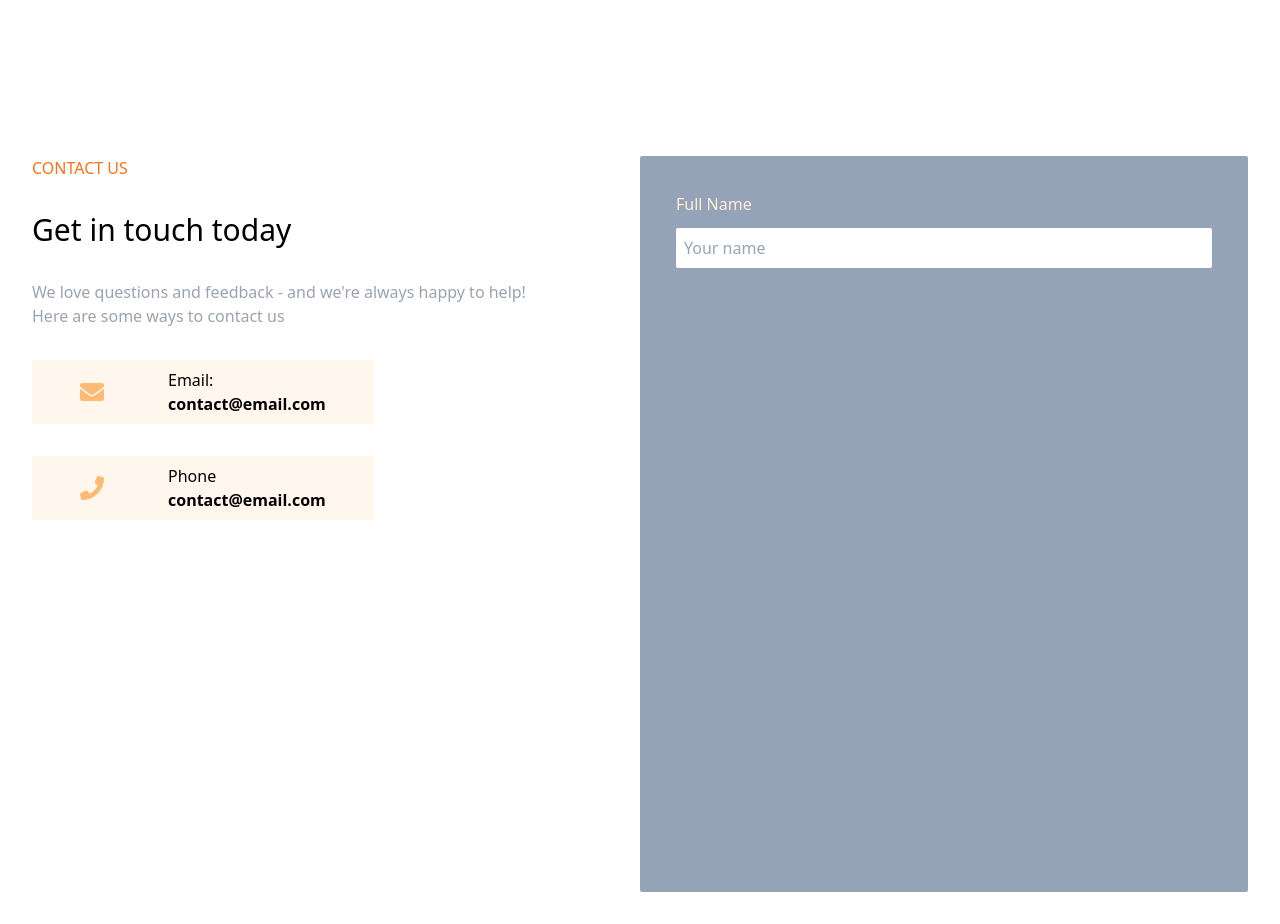
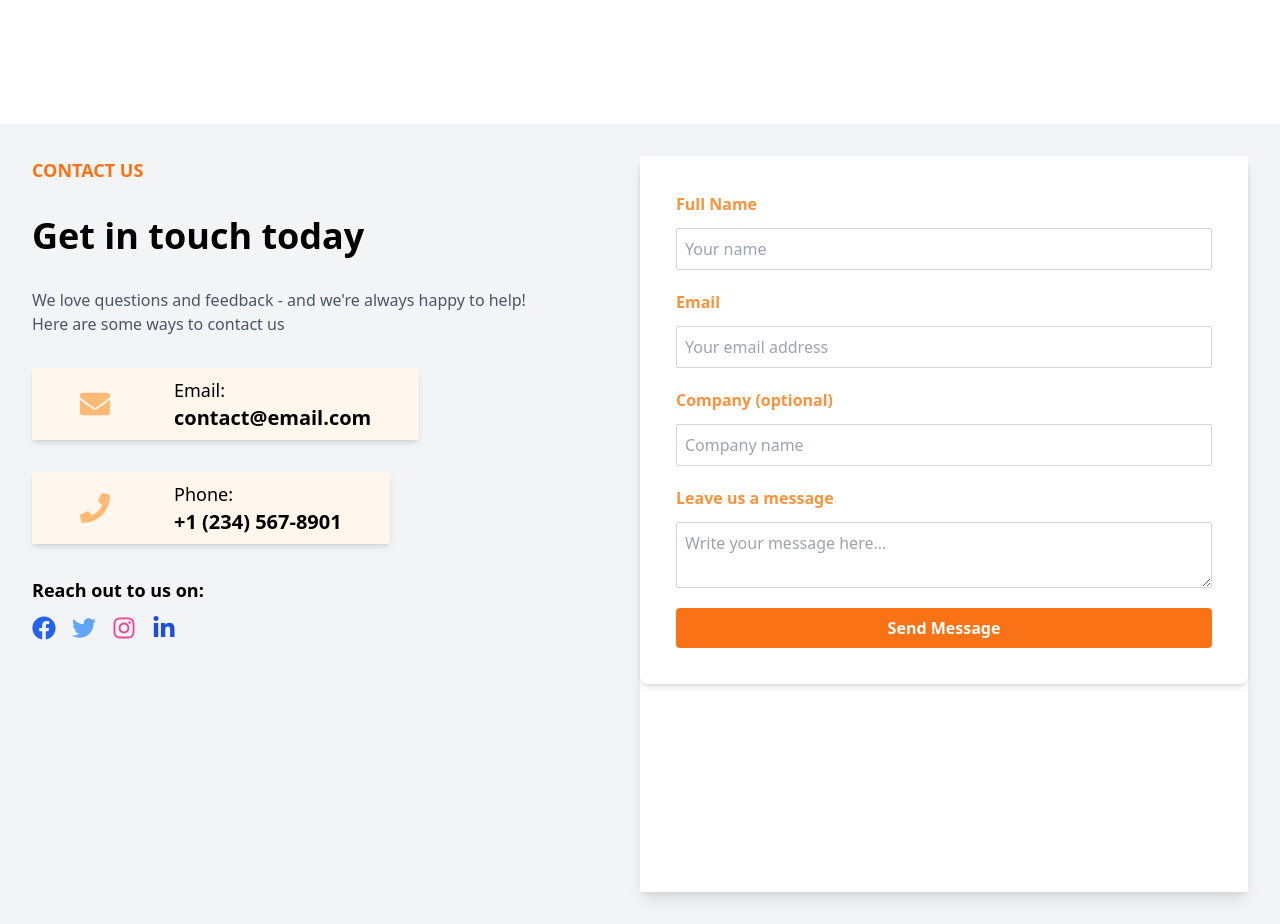
Before and after one commit to Youssoufai/v23, a Next.js app: page / in a window 1280 px wide. Shown: the part 3080-4004 px from the top of the page. Built offline with nearby package versions, Linux system fonts and the light colour scheme.

Commit message:
Rounded Contact Section

```diff
--- a/app/components/Contact.jsx
+++ b/app/components/Contact.jsx
@@ -1,37 +1,59 @@
-import { FaEnvelope, FaPhone } from "react-icons/fa";
+import { FaEnvelope, FaFacebook, FaInstagram, FaLinkedinIn, FaPhone, FaTwitter } from "react-icons/fa";
 const Contact = () => {
     return (
         <>
-            <section className="h-screen flex justify-between p-8">
+            <section className="h-screen flex justify-between p-8 bg-gray-100"> {/* Added background color */}
                 <div className="flex flex-col items-start space-y-8 flex-1">
-                    <h3 className="text-orange-500">CONTACT US</h3>
-                    <h1 className="text-3xl">Get in touch today</h1>
-                    <p className="text-gray-400">We love questions and feedback - and we're always happy to help! <br /> Here are some ways to contact us</p>
-                    <div className="flex items-center justify-between space-x-16 rounded-sm px-12 py-2 bg-orange-50">
+                    <h3 className="text-orange-500 text-lg font-semibold">CONTACT US</h3> {/* Increased font size and weight */}
+                    <h1 className="text-4xl font-bold">Get in touch today</h1> {/* Increased font size and weight */}
+                    <p className="text-gray-600">We love questions and feedback - and we're always happy to help! <br /> Here are some ways to contact us</p> {/* Darkened text color */}
+                    <div className="flex items-center justify-between space-x-16 rounded-sm px-12 py-2 bg-orange-50 shadow-md"> {/* Added shadow */}
                         <div>
-                            <FaEnvelope className="text-orange-300 text-2xl" />
+                            <FaEnvelope className="text-orange-300 text-3xl" /> {/* Increased icon size */}
                         </div>
                         <div>
-                            <h2>Email:</h2>
-                            <h1 className="font-bold">contact@email.com</h1>
+                            <h2 className="text-lg">Email:</h2> {/* Increased font size */}
+                            <h1 className="font-bold text-xl">contact@email.com</h1> {/* Increased font size */}
                         </div>
                     </div>
-                    <div className="flex items-center justify-between space-x-16 rounded-sm px-12 py-2 bg-orange-50">
+                    <div className="flex items-center justify-between space-x-16 rounded-sm px-12 py-2 bg-orange-50 shadow-md"> {/* Added shadow */}
                         <div>
-                            <FaPhone className="text-orange-300 text-2xl" />
+                            <FaPhone className="text-orange-300 text-3xl" /> {/* Increased icon size */}
                         </div>
                         <div>
-                            <h2>Phone</h2>
-                            <h1 className="font-bold">contact@email.com</h1>
+                            <h2 className="text-lg">Phone:</h2> {/* Added colon for consistency */}
+                            <h1 className="font-bold text-xl">+1 (234) 567-8901</h1> {/* Updated phone number format */}
+                        </div>
+                    </div>
+                    <div className="space-y-3">
+                        <h2 className="text-lg font-semibold">Reach out to us on:</h2> {/* Increased font size and weight */}
+                        <div className="flex space-x-4"> {/* Increased space between icons */}
+                            <FaFacebook className="text-2xl text-blue-600" /> {/* Added color to icons */}
+                            <FaTwitter className="text-2xl text-blue-400" />
+                            <FaInstagram className="text-2xl text-pink-500" />
+                            <FaLinkedinIn className="text-2xl text-blue-700" />
                         </div>
                     </div>
                 </div>
-                <div className="bg-slate-400 rounded-sm flex-1">
-                    <form action="#" className="p-9">
+                <div className="bg-white rounded-sm flex-1 shadow-lg"> {/* Added shadow */}
+                    <form action="#" className="p-9 space-y-5 bg-white shadow-md rounded-lg">
                         <div className="flex flex-col space-y-3">
-                            <label for="full_name" className="text-orange-100">Full Name</label>
-                            <input type="text" className="rounded-sm p-2" placeholder="Your name" />
+                            <label htmlFor="full_name" className="text-orange-400 font-semibold">Full Name</label>
+                            <input type="text" className="rounded-sm p-2 border border-gray-300 focus:outline-none focus:ring-2 focus:ring-orange-400" placeholder="Your name" />
                         </div>
+                        <div className="flex flex-col space-y-3">
+                            <label htmlFor="email" className="text-orange-400 font-semibold">Email</label>
+                            <input type="email" className="rounded-sm p-2 border border-gray-300 focus:outline-none focus:ring-2 focus:ring-orange-400" placeholder="Your email address" />
+                        </div>
+                        <div className="flex flex-col space-y-3">
+                            <label htmlFor="company" className="text-orange-400 font-semibold">Company (optional)</label>
+                            <input type="text" className="rounded-sm p-2 border border-gray-300 focus:outline-none focus:ring-2 focus:ring-orange-400" placeholder="Company name" />
+                        </div>
+                        <div className="flex flex-col space-y-3">
+                            <label htmlFor="message" className="text-orange-400 font-semibold">Leave us a message</label>
+                            <textarea className="rounded-sm p-2 border border-gray-300 focus:outline-none focus:ring-2 focus:ring-orange-400" placeholder="Write your message here..." />
+                        </div>
+                        <button type="submit" className="w-full bg-orange-500 text-white font-bold py-2 rounded hover:bg-orange-600 transition duration-200">Send Message</button>
                     </form>
                 </div>
             </section>
```
